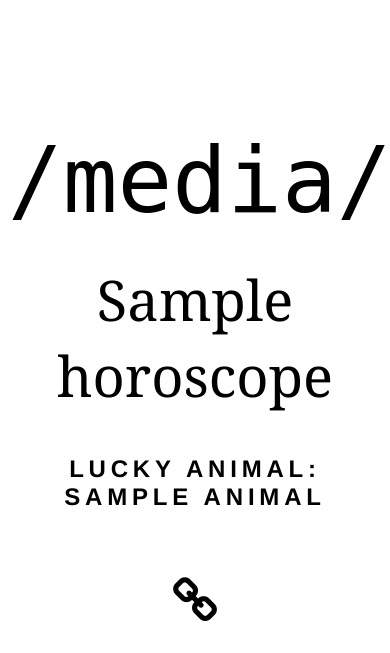
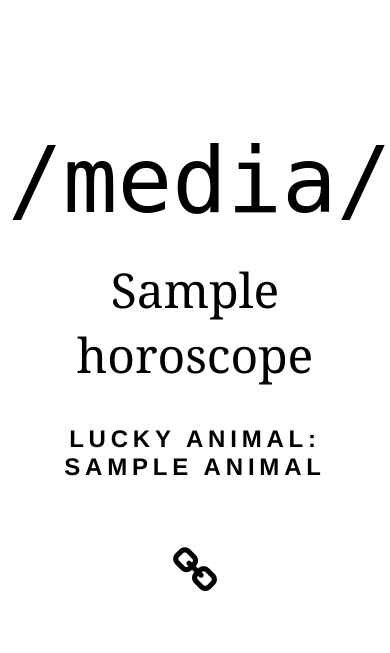
Before and after one commit to mouse-reeve/horoscope-site, a Flask app: template templates/index.html in a window 390 px wide; the page is wider, and only the part inside the window is pictured. Shown: the part 41-694 px from the top of that part. Run offline with Flask 2, Linux system fonts and the light colour scheme; the template is opened without the code that fills it: most values are stand-ins (such as "Sample title", 1, 10 or a date in 2020); some libraries are stand-ins or nearby versions.

Commit message:
Even smaller font

```diff
--- a/static/format.css
+++ b/static/format.css
@@ -1,6 +1,6 @@
 @media (max-width: 50em) {
     #horoscope {
-        font-size: 3.5em !important;
+        font-size: 3em !important;
     }
 }
 
```
